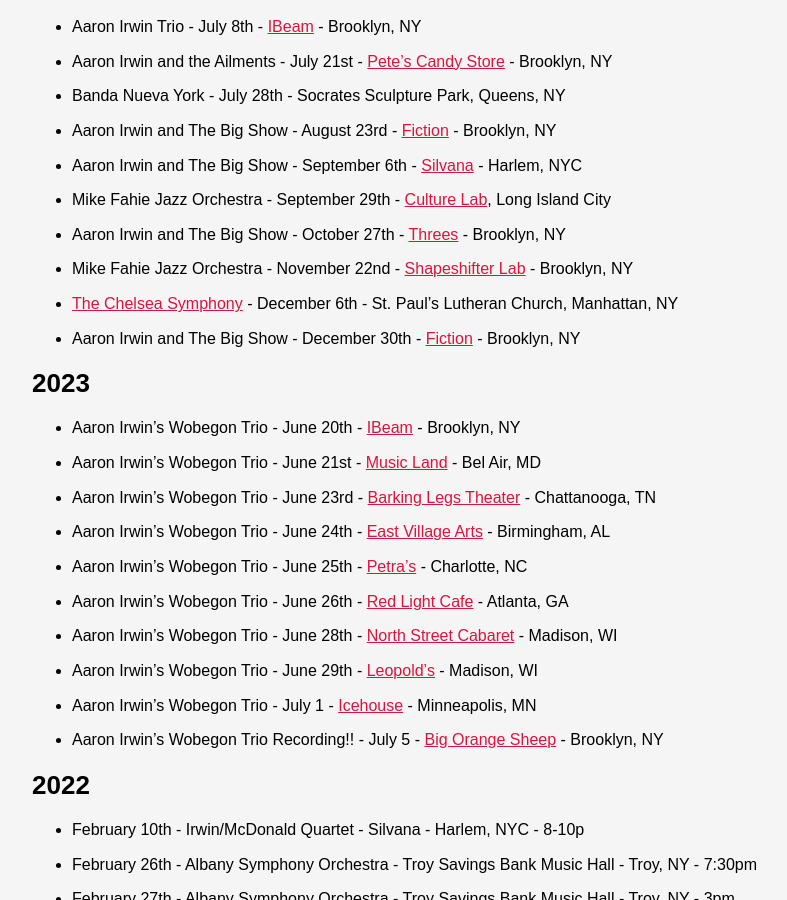
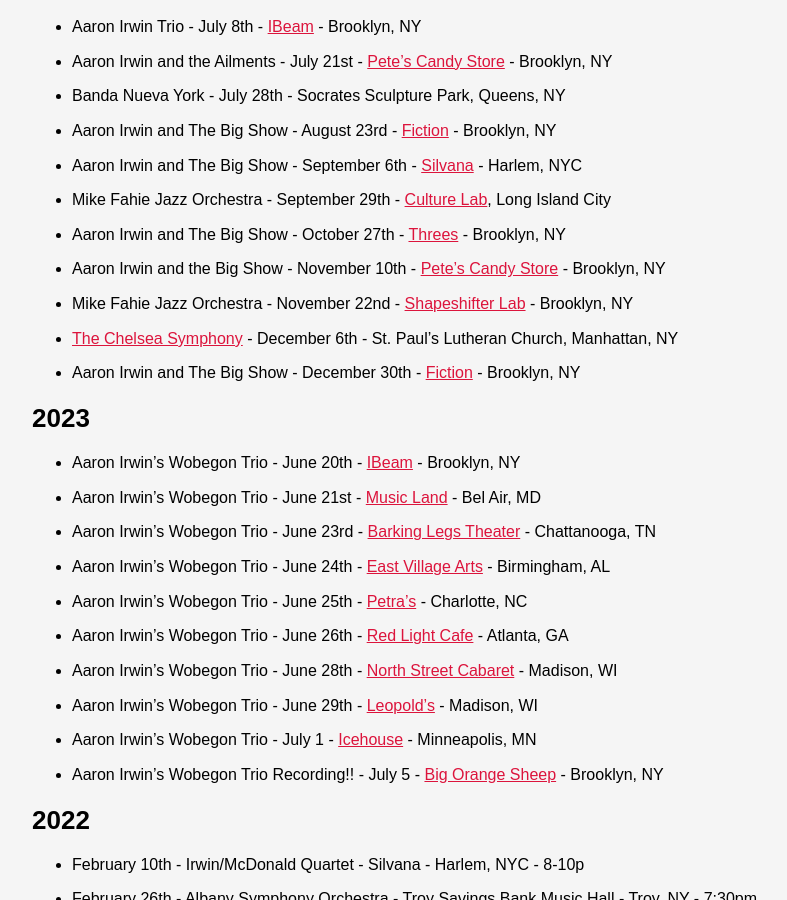
Before and after one commit to ryanve/aaronirwin.com, a Jekyll site: the page built from performances.md, in a window 1280 px wide and 900 px high, scrolled down 658 px. Shown: the whole window, without its empty margins (128-915 px from the left). Built offline with Jekyll 4.4.1, drawn with Linux system fonts in a browser that asks for light colours.

Commit message:
Update performances.md

```diff
--- a/performances.md
+++ b/performances.md
@@ -25,6 +25,7 @@
 - Aaron Irwin and The Big Show - September 6th - [Silvana](http://silvana-nyc.com/index.php) - Harlem, NYC
 - Mike Fahie Jazz Orchestra - September 29th - [Culture Lab](https://www.culturelablic.org/), Long Island City
 - Aaron Irwin and The Big Show - October 27th - [Threes](https://threesbrewing.com/pages/public-events) - Brooklyn, NY
+- Aaron Irwin and the Big Show - November 10th - [Pete's Candy Store](https://www.petescandystore.com/calendar/) - Brooklyn, NY
 - Mike Fahie Jazz Orchestra - November 22nd - [Shapeshifter Lab](https://shapeshifterplus.org/event/mike-fahie/) - Brooklyn, NY
 - [The Chelsea Symphony](https://chelseasymphony.org/concerts/2024-2025/holiday/) - December 6th - St. Paul's Lutheran Church, Manhattan, NY
 - Aaron Irwin and The Big Show - December 30th - [Fiction](https://fictionbk.com/jazz-calendar) - Brooklyn, NY
```
